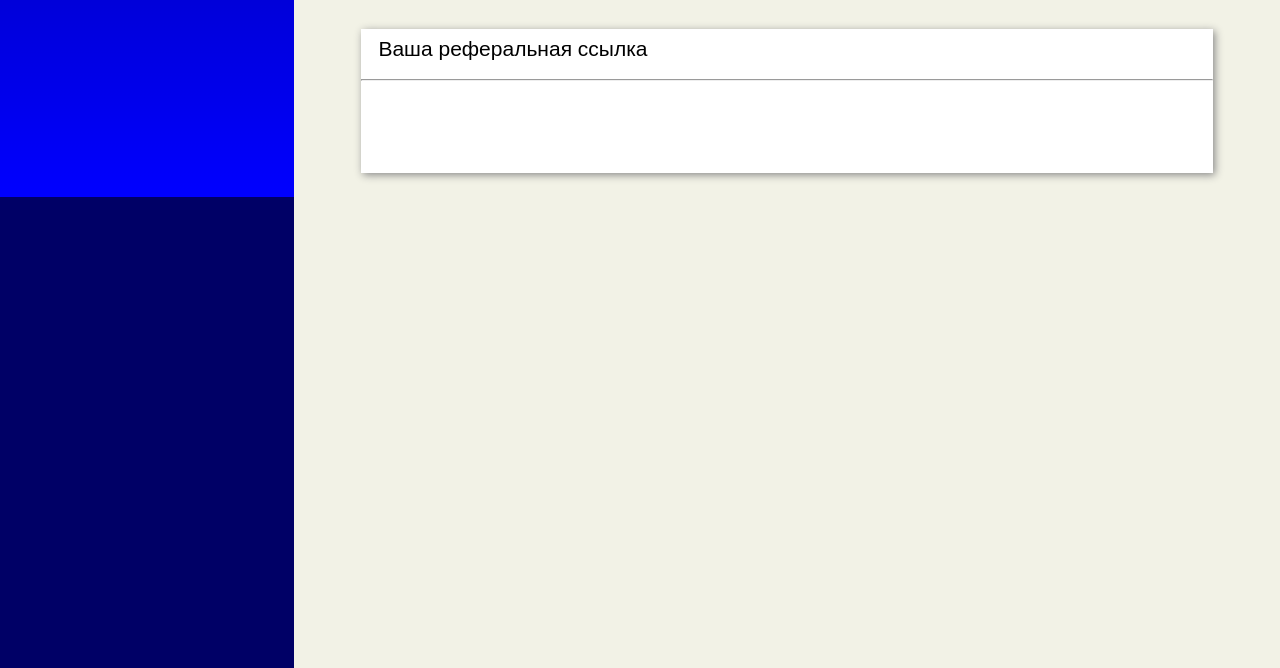
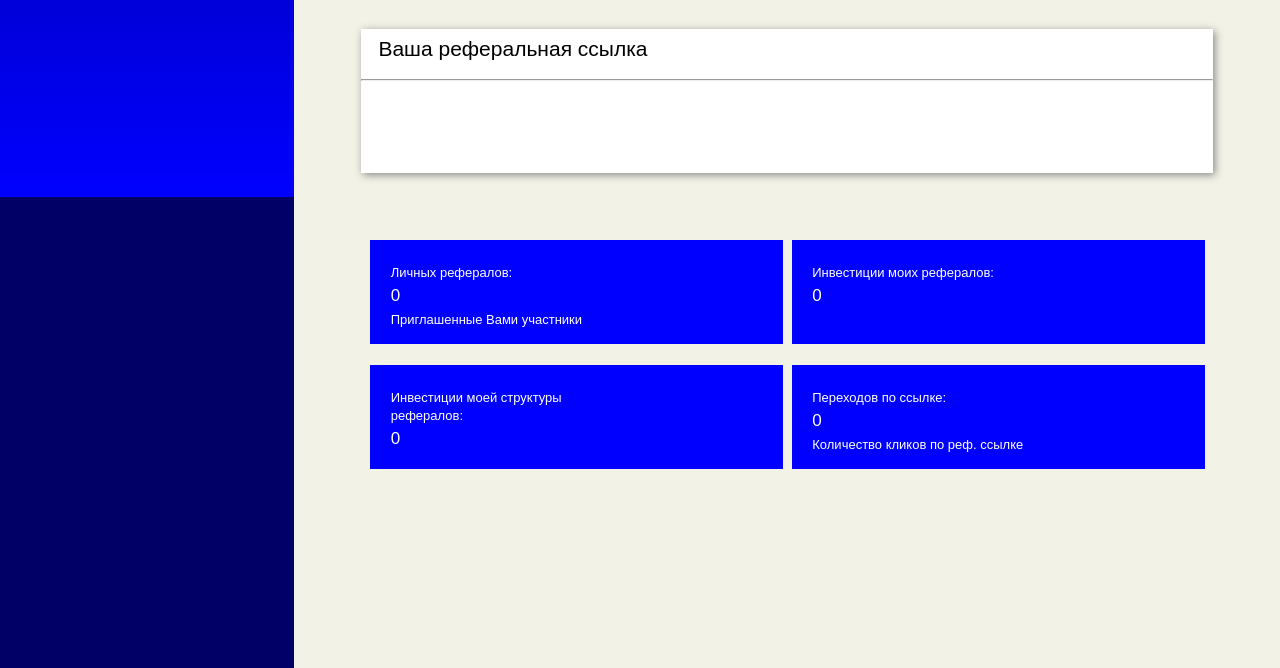
Before and after one commit to MainStar/mainstar.github.io, a PHP site: page /pages/myCabinet.html in a window 1280 px wide. Shown: the part 658-1326 px from the top of the page. Run offline with PHP 8.4, Linux system fonts and the light colour scheme.

Commit message:
Added block to MyCabinet, added fixes to index.html

```diff
--- a/pages/myCabinet.html
+++ b/pages/myCabinet.html
@@ -229,6 +229,66 @@
 					</div>
 				</div>
 			</div>
+			<div class="content-05">
+				<div class="referel-statistic">
+					<div class="referel-statistic-ui">
+						<div class="referel-statistic-static">
+							<div class="referel-statistic-static-ui">
+								<div class="referel-statistic-value">
+									<div class="content-05-ui-value">
+										<a>Личных рефералов:</a>
+										<p>0</p>
+										<a>Приглашенные Вами участники</a>
+									</div>
+								</div>
+								<div class="referel-statistic-img">
+
+								</div>
+							</div>
+						</div>
+						<div class="referel-statistic-static">
+							<div class="referel-statistic-static-ui">
+								<div class="referel-statistic-value">
+									<div class="content-05-ui-value">
+										<a>Инвестиции моих рефералов:</a>
+										<p>0</p>
+									</div>
+								</div>
+								<div class="referel-statistic-img">
+
+								</div>
+							</div>
+						</div>
+						<div class="referel-statistic-static">
+							<div class="referel-statistic-static-ui">
+								<div class="referel-statistic-value">
+									<div class="content-05-ui-value">
+										<a>Инвестиции моей структуры рефералов:</a>
+										<p>0</p>
+									</div>
+								</div>
+								<div class="referel-statistic-img">
+
+								</div>
+							</div>
+						</div>
+						<div class="referel-statistic-static">
+							<div class="referel-statistic-static-ui">
+								<div class="referel-statistic-value">
+									<div class="content-05-ui-value">
+										<a>Переходов по ссылке:</a>
+										<p>0</p>
+										<a>Количество кликов по реф. ссылке</a>
+									</div>
+								</div>
+								<div class="referel-statistic-img">
+
+								</div>
+							</div>
+						</div>
+					</div>
+				</div>
+			</div>
 		</div>
 	</div>
 </body>
--- a/styles/myCabinet.css
+++ b/styles/myCabinet.css
@@ -312,3 +312,66 @@
 	width: 100%;
 	height: 63.5%;
 }
+/* ************************* */
+
+/* content 05 */
+.content-05{
+	width: 100%;
+	height: 15%;
+	padding-top: 1px;
+	/*background: black;*/
+}
+.referel-statistic{
+	width: 95%;
+	height: 90%;
+	margin: 2% auto;
+	padding-top: 1px;
+	/*background-color: white;*/
+}
+.referel-statistic-ui{
+	width: 90%;
+	height: 90%;
+	margin: 1.5% auto;
+	/*background-color: red;*/
+}
+.referel-statistic-static{
+	width: 49%;
+	height: 50%;
+	display: inline-block;
+	margin-top: 2%;
+	margin-left: 0.5%;
+	padding-top: 1px;
+	background-color: blue;
+}
+.referel-statistic-static-ui{
+	width: 90%;
+	height: 90%;
+	margin: 0 auto;
+}
+.referel-statistic-value{
+	width: 60%;
+	height: 90%;
+	float: left;
+	margin-top: 3%;
+}
+.referel-statistic-img{
+	width: 40%;
+	height: 90%;
+	float: left;
+	margin-top: 3%;
+}
+.content-05-ui-value{
+	width: 100%;
+	height: 80%;
+	margin-top: 5%;
+}
+.content-05-ui-value > a{
+	font-size: 13px;
+	color: white;
+}
+.content-05-ui-value > p{
+	color: white;
+	font-size: 17px;
+	margin-top: 2%;
+	margin-bottom: 2%;
+}
```
Also changed, not shown: pages/index.html (+21 -2 lines), styles/index.css (+28 -0 lines).
